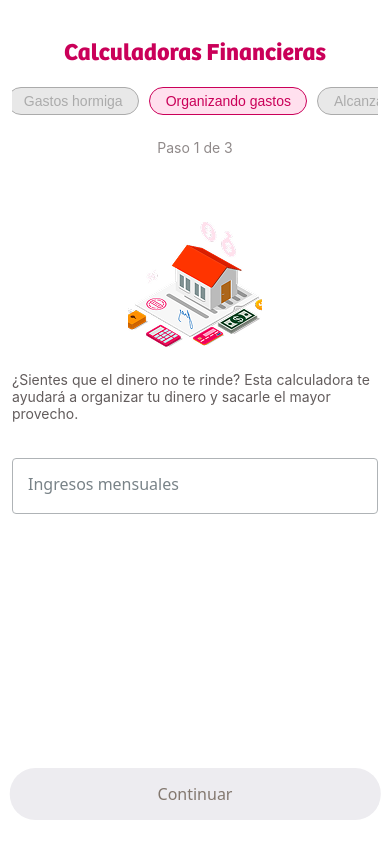
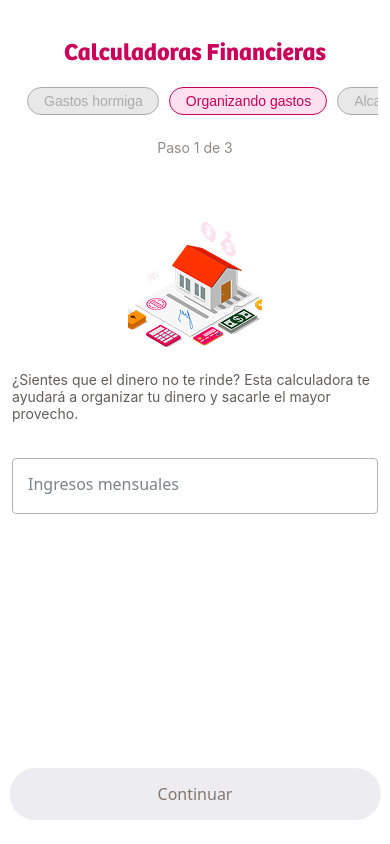
Before and after one commit to AmauriRodriguexX/Calculadora, a plain HTML site: page calculadora-organizando-mis-gastos/index.html in a window 390 px wide. Drawn offline with Linux system fonts and the light colour scheme; a web font is replaced by a local one.

Commit message:
cambios tabs

```diff
--- a/css/styles.css
+++ b/css/styles.css
@@ -232,13 +232,17 @@ span.thin {
 /* Solo en pantallas pequeñas */
 @media (max-width: 768px) {
      .tabs {
+          display: flex;
           flex-wrap: nowrap;
           overflow-x: auto;
           -webkit-overflow-scrolling: touch;
-          padding-left: 105px;
+          justify-content: flex-start;
+          padding-left: 15px;
+          /* Ajustado para que siempre mantenga 15px del borde */
           padding-right: 16px;
           margin-bottom: 24px;
      }
+
 
      .tabs::-webkit-scrollbar {
           display: none;
--- a/js/scripts.js
+++ b/js/scripts.js
@@ -175,7 +175,7 @@ document.addEventListener('DOMContentLoaded', function () {
       btn.addEventListener('click', function() {
         clickCounter++;
         // Cuando se haya hecho clic al menos 2 veces, cambiamos la posición a "unset"
-        if (clickCounter >= 2) {
+        if (clickCounter >= 1) {
           buttonsContainer.style.position = 'unset';
         }
       });
```
